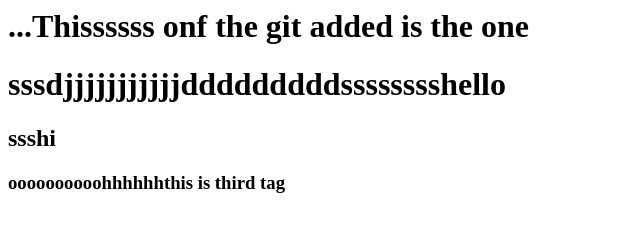
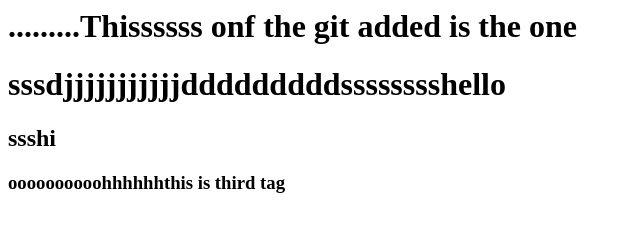
Before and after one commit to rajput-boy-vishwajit/myproject, a plain HTML site: page index.html in a window 1280 px wide. Shown: the whole page, without its empty margins (0-640 px from the left). Drawn offline with Linux system fonts and the light colour scheme.

Commit message:
dockerdkdjFppp

```diff
--- a/index.html
+++ b/index.html
@@ -1,4 +1,4 @@
-<h1>...Thissssss onf the git added is the one</h1>
+<h1>.........Thissssss onf the git added is the one</h1>
 <h1>sssdjjjjjjjjjjjdddddddddsssssssshello</h1>
 <h2>ssshi</h2>
 <h3>oooooooooohhhhhhthis is third tag</h3>
```
